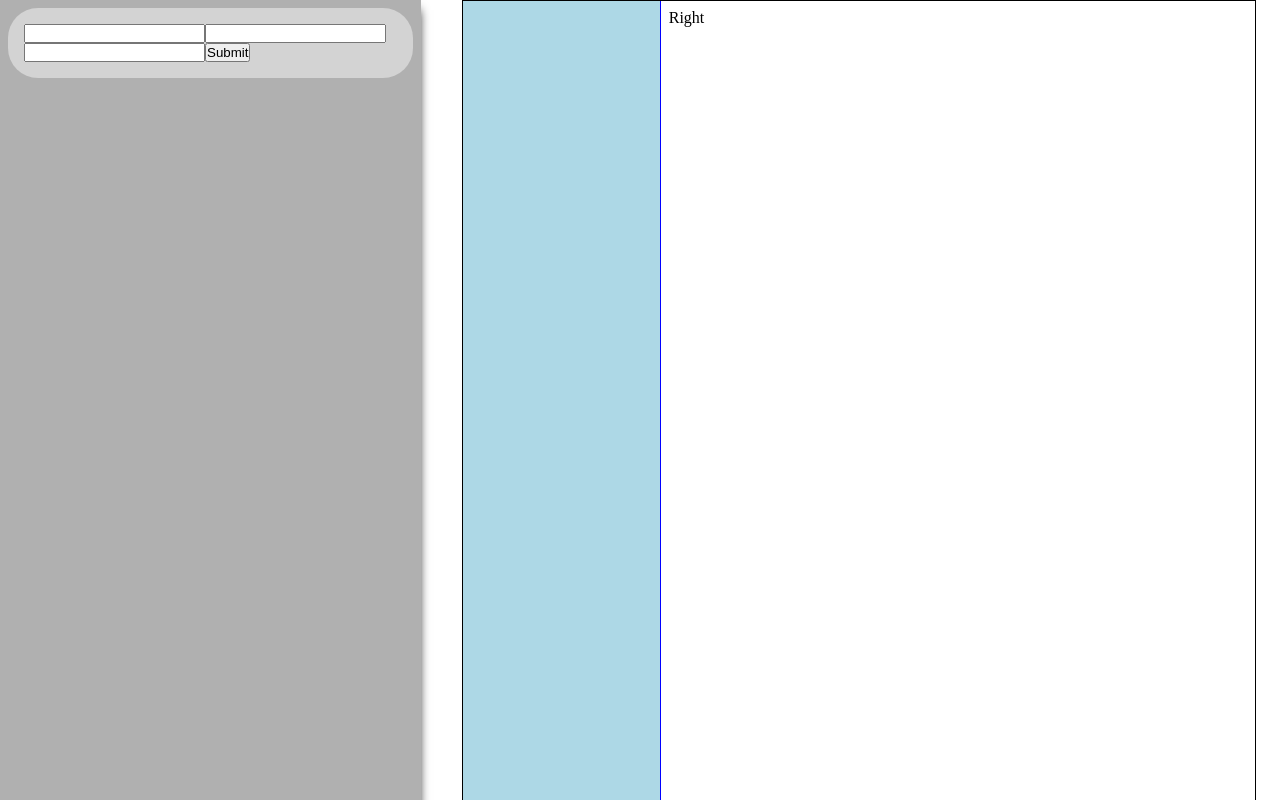
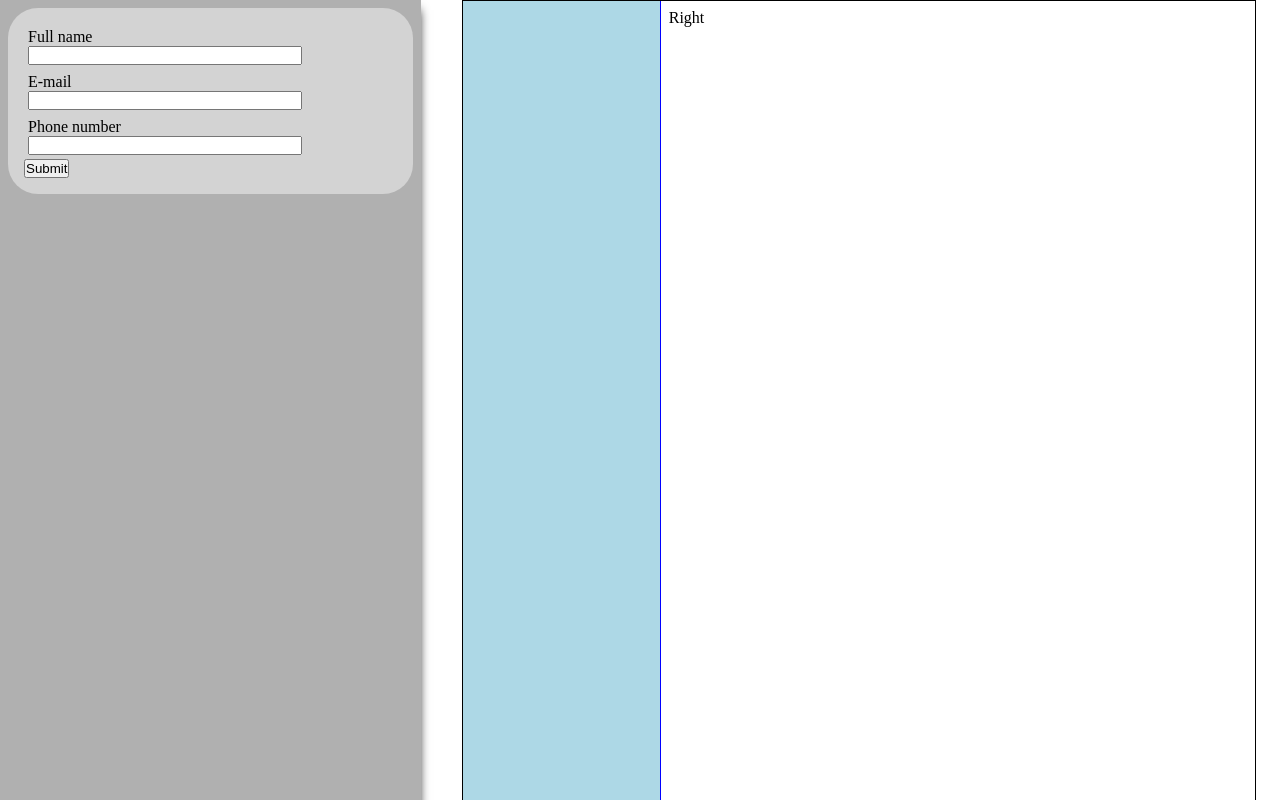
Before and after one commit to Radisza/CVGenerator, a React (Vite) app: page / in a window 1280 px wide. Both pictures are taken after a click on the button "Edit". Shown: the top 800 px of the page. Built offline with nearby package versions, Linux system fonts and the light colour scheme.

Commit message:
Create one FormInput component for all input elements

```diff
--- a/src/App.css
+++ b/src/App.css
@@ -56,3 +56,12 @@
   justify-content: space-between;
   flex-wrap: wrap;
 }
+
+.formInput {
+  display: block;
+  padding: 4px;
+}
+
+.formInput > input {
+  width: 100%;
+}
--- /dev/null
+++ b/src/inputs/FormInput.jsx
@@ -0,0 +1,29 @@
+import PropTypes from 'prop-types';
+
+function FormInput({ type, id, value, label, onChange }) {
+  let input;
+  if (type == 'text') {
+    input = (
+      <input type={type} id={id} name={id} value={value} onChange={onChange} />
+    );
+  } else {
+    throw new Error(`Unsupported input type ${type} for input id ${id}`);
+  }
+
+  return (
+    <div className="formInput">
+      <label htmlFor={id}>{label}</label>
+      {input}
+    </div>
+  );
+}
+
+FormInput.propTypes = {
+  type: PropTypes.string.isRequired,
+  id: PropTypes.string.isRequired,
+  value: PropTypes.string.isRequired,
+  label: PropTypes.string.isRequired,
+  onChange: PropTypes.func.isRequired,
+};
+
+export default FormInput;
--- a/src/inputs/PersonalForm.jsx
+++ b/src/inputs/PersonalForm.jsx
@@ -1,4 +1,5 @@
 import PropTypes from 'prop-types';
+import FormInput from './FormInput';
 
 function PersonalForm({ personal, onSubmit }) {
   const handleSubmit = (e) => {
@@ -9,23 +10,23 @@ function PersonalForm({ personal, onSubmit }) {
   const name = 'personal';
   return (
     <form>
-      <input
+      <FormInput
         type="text"
-        name={name + '_fullname'}
+        id={name + '_fullname'}
         value={personal.data.fullName}
         label="Full name"
         onChange={personal.changeName}
       />
-      <input
+      <FormInput
         type="text"
-        name={name + '_email'}
+        id={name + '_email'}
         value={personal.data.email}
-        label="e-mail"
+        label="E-mail"
         onChange={personal.changeEmail}
       />
-      <input
+      <FormInput
         type="text"
-        name={name + '_email'}
+        id={name + '_email'}
         value={personal.data.phoneNumber}
         label="Phone number"
         onChange={personal.changePhone}
```
